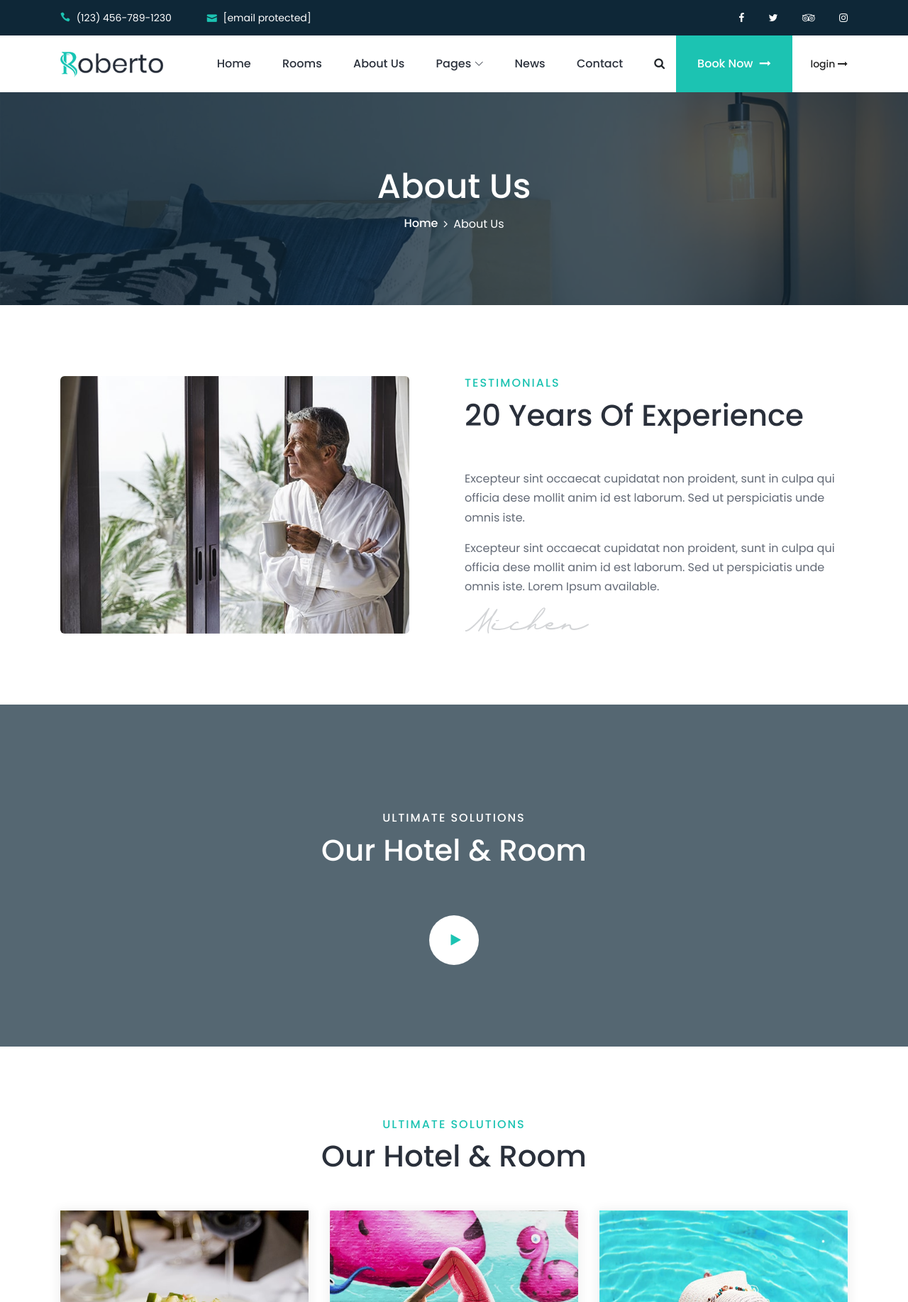
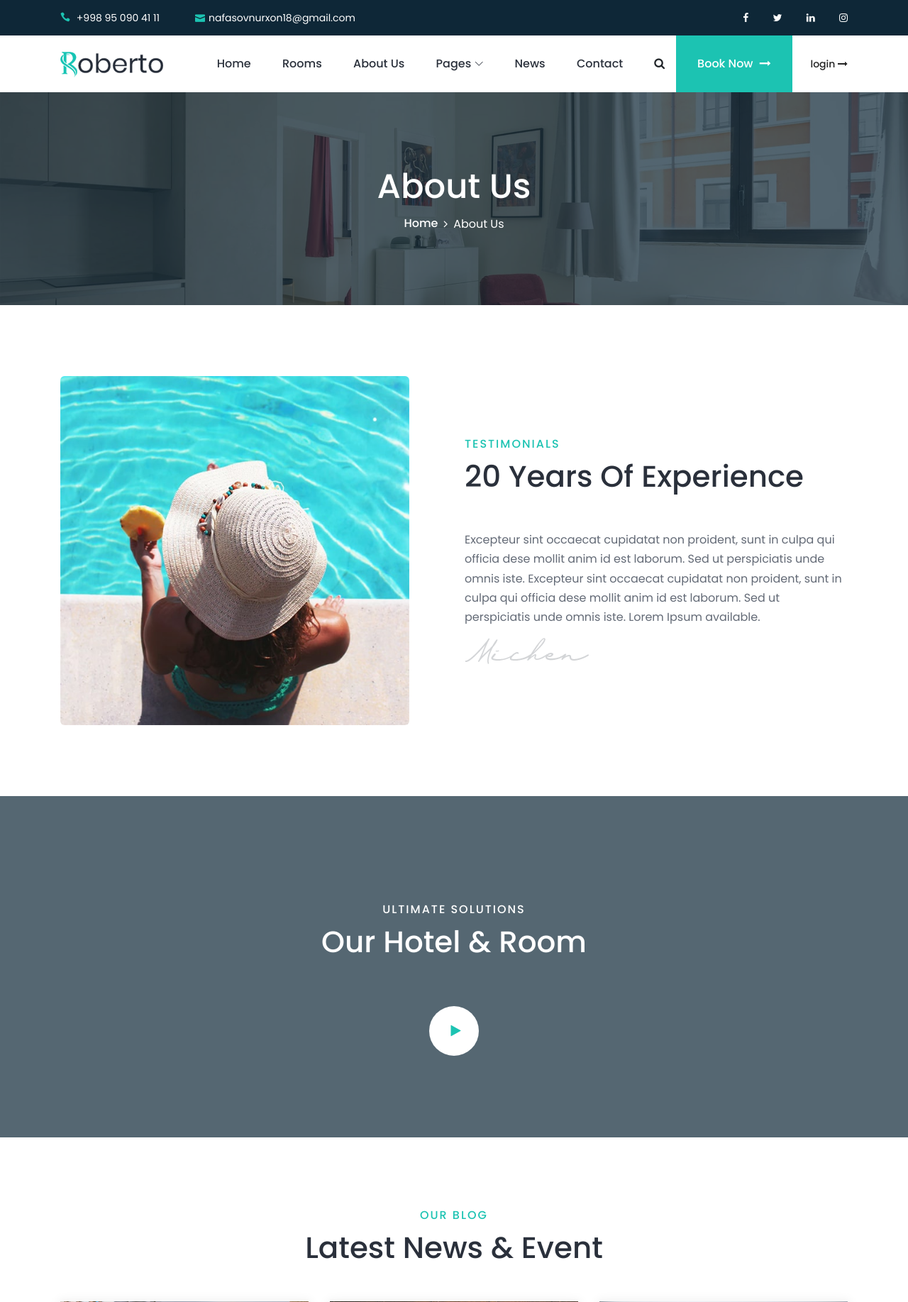
Before and after one commit to Nafasov/Hotel, a Django app: page /about/ in a window 1280 px wide. Shown: the top 1835 px of the page at 71% size. Run offline with Django 5.2, Linux system fonts and the light colour scheme; data comes from the database, SQL or seed files in the repository; parts of the project's set-up code (start-up, migrations or seed data) failed here and were passed over; some libraries are stand-ins or nearby versions; some web fonts are replaced.

Commit message:
modified

```diff
--- a/apps/main/templatetags/Me_contact.py
+++ b/apps/main/templatetags/Me_contact.py
@@ -13,4 +13,4 @@
 
 @register.simple_tag()
 def partners():
-    return Partners.objects.get()
+    return Partners.objects.all()
--- a/apps/main/views.py
+++ b/apps/main/views.py
@@ -3,7 +3,7 @@
 from django.views.generic import TemplateView, ListView, DetailView, View
 
 
-from .models import HomeBanner, Service
+from .models import HomeBanner, Service, AboutUs
 from apps.blog.models import BlogPost, BlogNEWPost
 from apps.rooms.models import Rooms, RoomComments
 
@@ -29,5 +29,14 @@
         return render(request, self.template_name, context)
 
 
-class AboutView(TemplateView):
+class AboutView(View):
     template_name = 'main/about.html'
+
+    def get(self, request, *args, **kwargs):
+        about_us = AboutUs.objects.get()
+        blog_new_posts = BlogNEWPost.objects.order_by('-id')[:3]
+        context = {
+            'about_us': about_us,
+            'blog_new_posts': blog_new_posts
+        }
+        return render(request, self.template_name, context)
--- a/templates/main/about.html
+++ b/templates/main/about.html
@@ -5,7 +5,8 @@
 {% block content %}
 
 
-<div class="breadcrumb-area bg-img bg-overlay jarallax" style="background-image: url(img/bg-img/16.jpg);">
+    <div class="breadcrumb-area bg-img bg-overlay jarallax"
+         style="background-image: url({% static 'img/bg-img/17.jpg' %});">
         <div class="container h-100">
             <div class="row h-100 align-items-center">
                 <div class="col-12">
@@ -13,7 +14,7 @@
                         <h2 class="page-title">About Us</h2>
                         <nav aria-label="breadcrumb">
                             <ol class="breadcrumb justify-content-center">
-                            <li class="breadcrumb-item"><a href="../index-2.html">Home</a></li>
+                                <li class="breadcrumb-item"><a href="{% url 'main:home' %}">Home</a></li>
                                 <li class="breadcrumb-item active" aria-current="page">About Us</li>
                             </ol>
                         </nav>
@@ -29,21 +30,18 @@
             <div class="row align-items-center">
                 <div class="col-12 col-lg-6">
                     <div class="about-thumbnail pr-lg-5 mb-100 wow fadeInUp" data-wow-delay="100ms">
-                    <img src="img/bg-img/19.jpg" alt>
+                        <img src="{{ about_us.image.url }}" alt>
                     </div>
                 </div>
                 <div class="col-12 col-lg-6">
 
                     <div class="section-heading wow fadeInUp" data-wow-delay="300ms">
                         <h6>Testimonials</h6>
-                    <h2>20 Years Of Experience</h2>
+                        <h2>{{ about_us.title }}</h2>
                     </div>
                     <div class="about-content mb-100 wow fadeInUp" data-wow-delay="500ms">
-                    <p>Excepteur sint occaecat cupidatat non proident, sunt in culpa qui officia dese mollit anim id est
-                        laborum. Sed ut perspiciatis unde omnis iste.</p>
-                    <p>Excepteur sint occaecat cupidatat non proident, sunt in culpa qui officia dese mollit anim id est
-                        laborum. Sed ut perspiciatis unde omnis iste. Lorem Ipsum available.</p>
-                    <img src="img/core-img/signature.png" alt>
+                        <p>{{ about_us.content }}</p>
+                        <img src="{% static 'img/core-img/signature.png' %}" alt>
                     </div>
                 </div>
             </div>
@@ -52,7 +50,7 @@
 
 
     <div class="roberto--video--area bg-img bg-overlay jarallax section-padding-0-100"
-     style="background-image: url(img/bg-img/20.jpg);">
+         style="background-image: url({% static 'img/bg-img/20.jpg' %});">
         <div class="container h-100">
             <div class="row h-100 align-items-center justify-content-center">
                 <div class="col-12 col-md-6">
@@ -77,39 +75,24 @@
                 <div class="col-12">
 
                     <div class="section-heading text-center wow fadeInUp" data-wow-delay="100ms">
-                    <h6>Ultimate Solutions</h6>
-                    <h2>Our Hotel &amp; Room</h2>
+                        <h6>Our blog</h6>
+                        <h2>Latest News & Event</h2>
                     </div>
                 </div>
             </div>
             <div class="row">
+                {% for blog_new_post in blog_new_posts %}
 
                     <div class="col-12 col-md-6 col-lg-4">
                         <div class="single-service-area mb-100 wow fadeInUp" data-wow-delay="300ms">
-                    <img src="img/bg-img/21.jpg" alt>
+                            <a href="{% url 'blog:blog-detail' %}"><img src="{{ blog_new_post.image.url }}" alt></a>
                             <div class="service-title d-flex align-items-center justify-content-center">
-                        <h5>Restaurant &amp; Bar</h5>
+                                <a href="{% url 'blog:blog-detail' %}"><h5>{{ blog_new_post.title|slice:29 }}</h5></a>
                             </div>
                         </div>
                     </div>
 
-            <div class="col-12 col-md-6 col-lg-4">
-                <div class="single-service-area mb-100 wow fadeInUp" data-wow-delay="500ms">
-                    <img src="img/bg-img/22.jpg" alt>
-                    <div class="service-title d-flex align-items-center justify-content-center">
-                        <h5>Spa &amp; Fitness</h5>
-                    </div>
-                </div>
-            </div>
-
-            <div class="col-12 col-md-6 col-lg-4">
-                <div class="single-service-area mb-100 wow fadeInUp" data-wow-delay="700ms">
-                    <img src="img/bg-img/23.jpg" alt>
-                    <div class="service-title d-flex align-items-center justify-content-center">
-                        <h5>Pool &amp; Party</h5>
-                    </div>
-                </div>
-            </div>
+                {% endfor %}
             </div>
         </div>
     </section>
--- a/templates/navbar.html
+++ b/templates/navbar.html
@@ -1,4 +1,6 @@
 {% load static %}
+{% load Me_contact %}
+{% me_contact as me_contact %}
 
 
 <header class="header-area">
@@ -17,19 +19,18 @@
             <div class="row">
                 <div class="col-6">
                     <div class="top-header-content">
-                        <a href="#"><i class="icon_phone"></i> <span>(123) 456-789-1230</span></a>
-                        <a href="#"><i class="icon_mail"></i> <span><span class="__cf_email__"
-                                                                          data-cfemail="ea83848c85c48985868598868388aa8d878b8386c4898587">[email&#160;protected]</span></span></a>
+                        <a href="tel://{{ me_contact.phone }}"><i class="icon_phone"></i> <span>{{ me_contact.phone }}</span></a>
+                        <a href="mailto:{{ me_contact.email }}"><i class="icon_mail"></i>{{ me_contact.email }}</a>
                     </div>
                 </div>
                 <div class="col-6">
                     <div class="top-header-content">
 
                         <div class="top-social-area ml-auto">
-                            <a href="#"><i class="fa fa-facebook" aria-hidden="true"></i></a>
-                            <a href="#"><i class="fa fa-twitter" aria-hidden="true"></i></a>
-                            <a href="#"><i class="fa fa-tripadvisor" aria-hidden="true"></i></a>
-                            <a href="#"><i class="fa fa-instagram" aria-hidden="true"></i></a>
+                            <a href="{{ me_contact.facebook }}"><i class="fa fa-facebook" aria-hidden="true"></i></a>
+                            <a href="{{ me_contact.twitter }}"><i class="fa fa-twitter" aria-hidden="true"></i></a>
+                            <a href="{{ me_contact.linkedin }}"><i class="fa fa-linkedin" aria-hidden="true"></i></a>
+                            <a href="{{ me_contact.instagram }}"><i class="fa fa-instagram" aria-hidden="true"></i></a>
                         </div>
                     </div>
                 </div>
--- a/templates/partner.html
+++ b/templates/partner.html
@@ -1,18 +1,22 @@
 {% load static %}
+{% load Me_contact %}
+{% me_contact as me_contact %}
+{% partners as partners %}
 
 
 <section class="roberto-cta-area">
     <div class="container">
-        <div class="cta-content bg-img bg-overlay jarallax" style="background-image: url({% static 'img/bg-img/1.jpg' %});">
+        <div class="cta-content bg-img bg-overlay jarallax"
+             style="background-image: url({% static 'img/bg-img/1.jpg' %});">
             <div class="row align-items-center">
                 <div class="col-12 col-md-7">
                     <div class="cta-text mb-50">
                         <h2>Contact us now!</h2>
-                        <h6>Contact (+12) 345-678-9999 to book directly or for advice</h6>
+                        <h6>Contact {{ me_contact.phone }} to book directly or for advice</h6>
                     </div>
                 </div>
                 <div class="col-12 col-md-5 text-right">
-                    <a href="#" class="btn roberto-btn mb-50">Contact Now</a>
+                    <a href="{% url 'contact:contact' %}" class="btn roberto-btn mb-50">Contact Now</a>
                 </div>
             </div>
         </div>
@@ -26,16 +30,9 @@
             <div class="col-12">
                 <div class="partner-logo-content d-flex align-items-center justify-content-between wow fadeInUp"
                      data-wow-delay="300ms">
-
-                    <a href="#" class="partner-logo"><img src="{% static 'img/core-img/p1.png' %}" alt></a>
-
-                    <a href="#" class="partner-logo"><img src="{% static 'img/core-img/p2.png' %}" alt></a>
-
-                    <a href="#" class="partner-logo"><img src="{% static 'img/core-img/p3.png' %}" alt></a>
-
-                    <a href="#" class="partner-logo"><img src="{% static 'img/core-img/p4.png' %}" alt></a>
-
-                    <a href="#" class="partner-logo"><img src="{% static 'img/core-img/p5.png' %}" alt></a>
+                    {% for partner in partners %}
+                        <a href="{{ partner.url }}" class="partner-logo"><img src="{{ partner.image.url }}" alt></a>
+                    {% endfor %}
                 </div>
             </div>
         </div>
```
Also changed, not shown: apps/contact/migrations/forms.py (added). Lines whose indentation alone changed are shown as unchanged.
